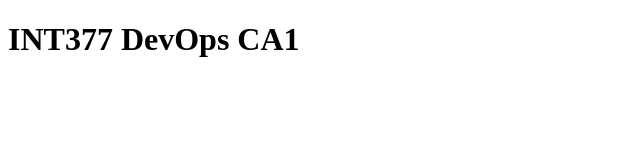
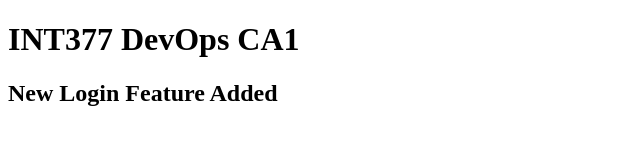
Before and after one commit to sharmavanshhh/DevOps-CA1, a plain HTML site: page index.html in a window 1280 px wide. Shown: the whole page, without its empty margins (0-640 px from the left). Drawn offline with Linux system fonts and the light colour scheme.

Commit message:
login feature

```diff
--- a/index.html
+++ b/index.html
@@ -7,5 +7,7 @@
 </head>
 <body>
     <h1>INT377 DevOps CA1</h1>
+
+    <h2>New Login Feature Added</h2>
 </body>
 </html>
```
